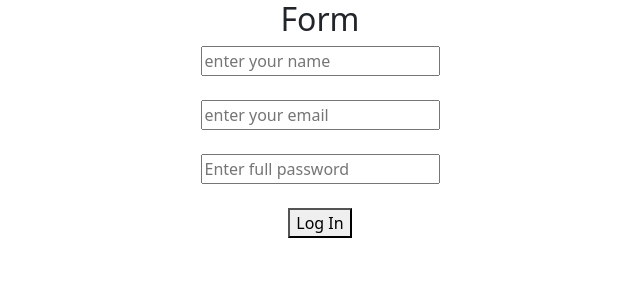
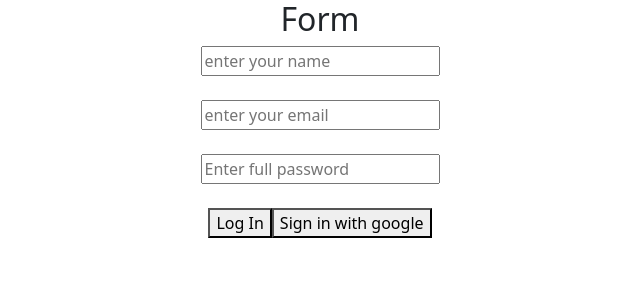
Before and after one commit to kambleUjjwala/Social-Media-Authentication, a React (Create React App) app: page / in a window 1280 px wide. Before the commit this address had no page. Shown: the top 300 px of the page, without its empty margins (320-960 px from the left). Built offline with nearby package versions, Linux system fonts and the light colour scheme; what aws-amplify would draw is missing.

Commit message:
commit by ujjwala

```diff
--- a/src/App.js
+++ b/src/App.js
@@ -79,6 +79,9 @@ const App=()=>{
           <br/><Field name="email" placeholder='enter your email'/><br/>
            <br/><Field type="password" name="password" placeholder='Enter full password' /><br/>
            <br/> <button className="text-center">Log In</button>
+           <button className="text-center">Sign in with google</button>
+
+
 
 
            </Form>)}
```
